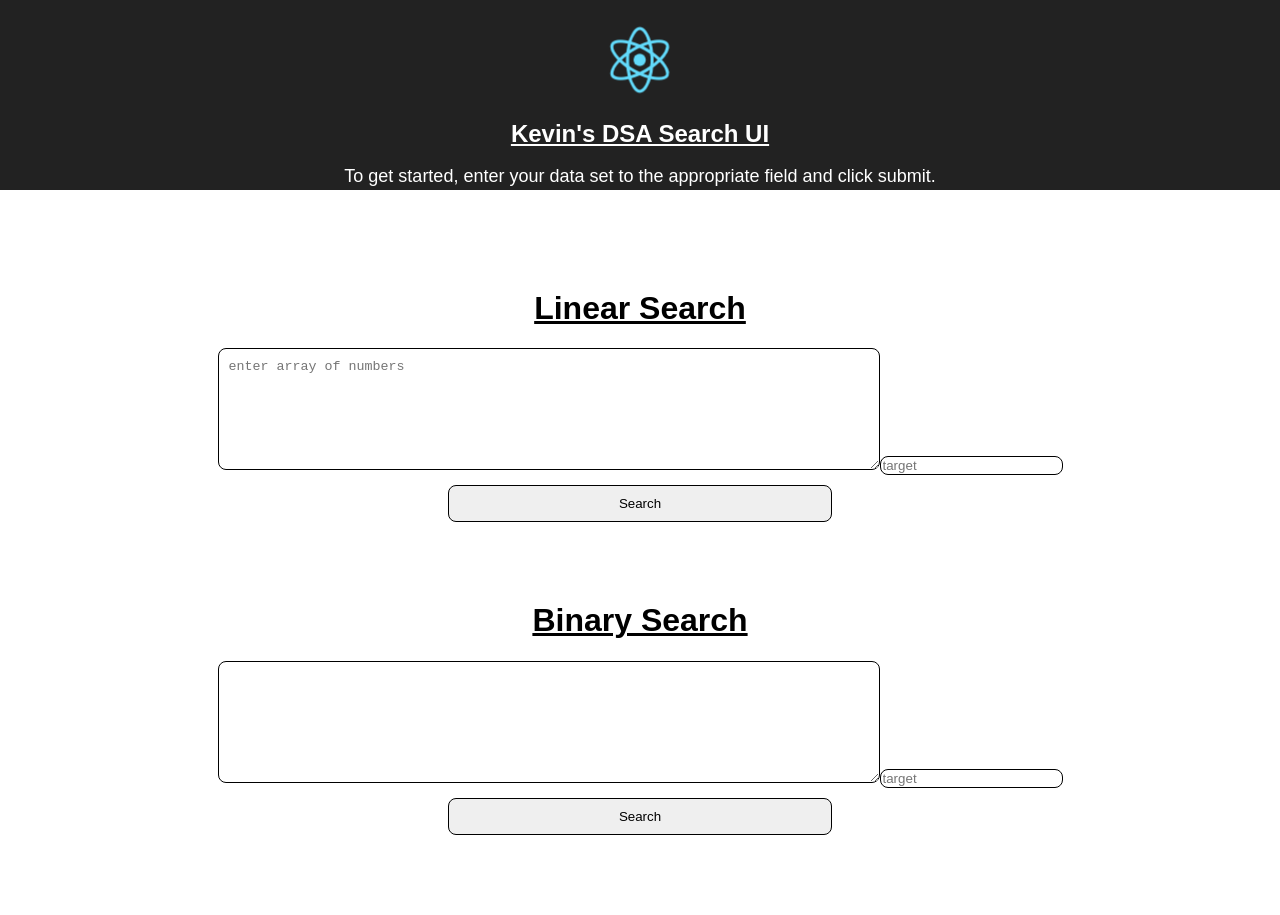
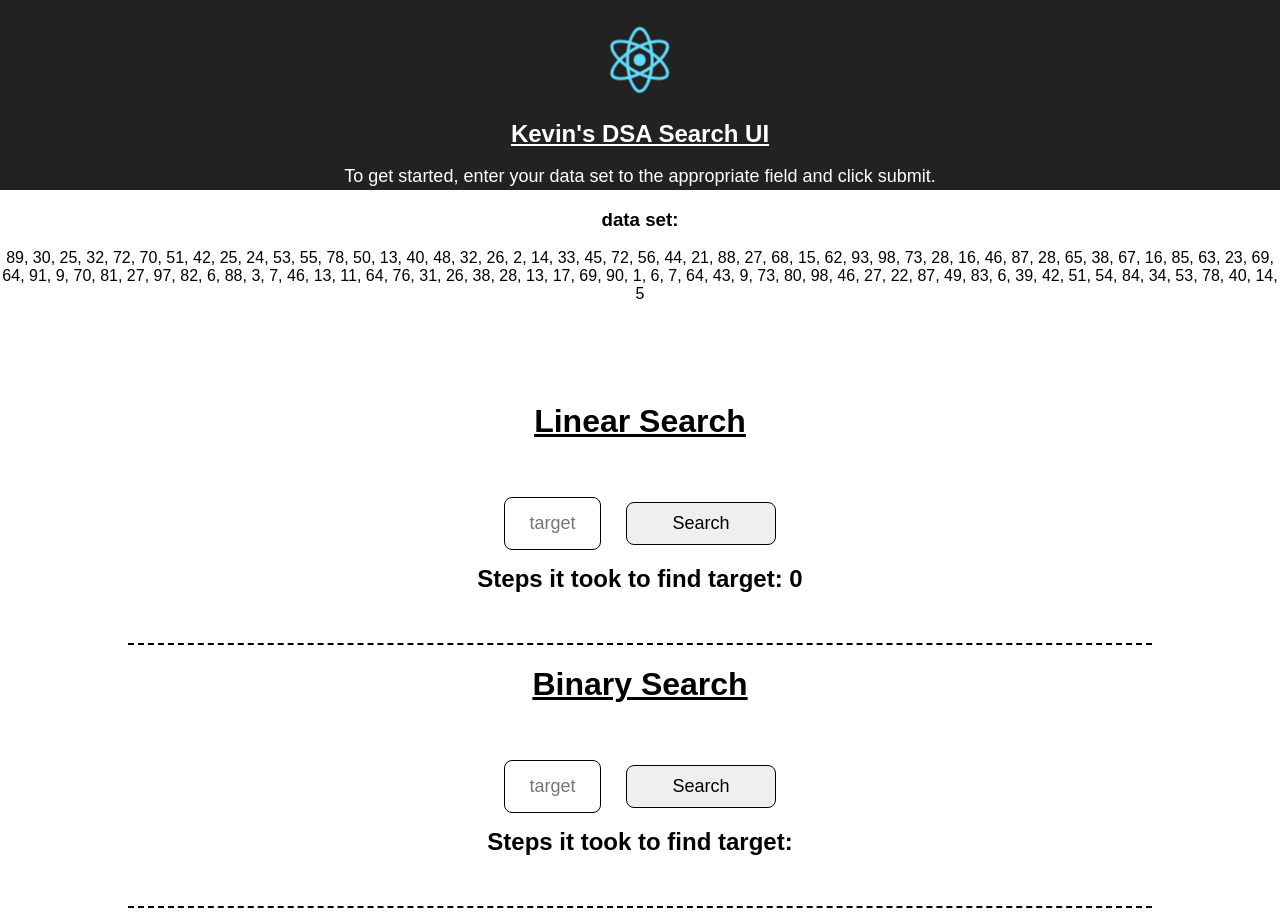
Before and after one commit to thinkful-ei19/kevin-DSA-Searching, a React (Create React App) app: page / in a window 1280 px wide. Built offline with nearby package versions, Linux system fonts and the light colour scheme.

Commit message:
linear search

```diff
--- a/public/index.html
+++ b/public/index.html
@@ -19,7 +19,7 @@
       work correctly both with client-side routing and a non-root public URL.
       Learn how to configure a non-root public URL by running `npm run build`.
     -->
-    <title>React App</title>
+    <title>DSA Search UI</title>
   </head>
   <body>
     <noscript>
--- a/src/App.css
+++ b/src/App.css
@@ -32,33 +32,52 @@
 }
 
 textarea {
-  width: 50%;
-  height: 100px;
+  width: 500px;
+  height: 75px;
   padding: 10px;
   border: 1px solid black;
   border-radius: 8px;
+  font-size: 18px;
+  text-align: center;
 }
 
 button {
-  display: block;
+  display: inline-block;
   margin: auto;
-  width: 30%;
+  width: 150px;
   padding: 10px;
   border: 1px solid black;
   border-radius: 8px;
   margin-top: 10px;
-  margin-bottom: 80px;
+  margin-bottom: 20px;
+  margin-top: 40px;
+  font-size: 18px;
+}
+
+input {
+  display: inline-block;
+  margin: auto;
+  width: 65px;
+  padding: 15px;
+  border: 1px solid black;
+  border-radius: 8px;
+  margin-top: 10px;
+  margin-right: 25px;
+  font-size: 18px;
+  text-align: center;
 }
 
 h1 {
   text-decoration: underline;
 }
 
+h2 {
+  padding-bottom: 50px;
+  border-bottom: 2px dashed black;
+  width: 80%;
+  margin: auto;
+}
+
 .search-container {
   margin-top: 100px;
 }
-
-input {
-  border: 1px solid black;
-  border-radius: 8px;
-}
--- a/src/App.js
+++ b/src/App.js
@@ -12,12 +12,16 @@ class App extends Component {
     binaryAnswer: 0,
   }
 
-  linearSearch(arr, target) {
-    for (let i = 0; i < arr.length; i++) {
-      if (i = target) {
+    data = [89, 30, 25, 32, 72, 70, 51, 42, 25, 24, 53, 55, 78, 50, 13, 40, 48, 32, 26, 2, 14, 33, 45, 72, 56, 44, 21, 88, 27, 68, 15, 62, 93, 98, 73, 28, 16, 46, 87, 28, 65, 38, 67, 16, 85, 63, 23, 69, 64, 91, 9, 70, 81, 27, 97, 82, 6, 88, 3, 7, 46, 13, 11, 64, 76, 31, 26, 38, 28, 13, 17, 69, 90, 1, 6, 7, 64, 43, 9, 73, 80, 98, 46, 27, 22, 87, 49, 83, 6, 39, 42, 51, 54, 84, 34, 53, 78, 40, 14, 5]
+
+    linearSearch(num) {
+      for (let i = 0; i < this.data.length; i++) {
+        if (this.data[i] === num) {
+          console.log(i + 1);
           this.setState({
-          linearAnswer: i,
+            linearAnswer: i + 1,
           })
+          break;
         }
       }
     }
@@ -26,13 +30,16 @@ class App extends Component {
 
     }
 
-  linearUpdate(event) {
-    event.preventDefault();
-    linearSearch(event.target.value, )
+    linearUpdate(e) {
+      e.preventDefault();
+      let inputData = parseInt(e.target.inputData.value, 10);
+      this.linearSearch(inputData)
     }
 
-  binaryUpdate(event) {
-    event.preventDefault();
+    binaryUpdate(e) {
+      e.preventDefault();
+      let inputData = parseInt(e.target.inputData.value, 10);
+      this.binarySearch(inputData)
     }
 
     render() {
@@ -40,12 +47,20 @@ class App extends Component {
         <div className="App">
           <Header />
           <div className="search-container">
-          <LinearSearch linearUpdate={this.linearUpdate} />
-          <BinarySearch binaryUpdate={this.binaryUpdate} />
+            <LinearSearch
+              linearUpdate={(e) => this.linearUpdate(e)}
+            />
+            <h2>Steps it took to find target: {this.state.linearAnswer}</h2>
+            <BinarySearch
+              binaryUpdate={(e) => this.binaryUpdate(e)}
+            />
+            <h2>Steps it took to find target: {this.state.binaryrAnswer}</h2>
           </div>
         </div>
       );
     }
   }
 
+
+
 export default App;
--- a/src/components/BinarySearch.js
+++ b/src/components/BinarySearch.js
@@ -2,10 +2,9 @@ import React from 'react';
 
 export default function BinarySearch(props) {
   return (
-    <form onSubmit={props.binaryUpdate}>
+    <form onSubmit={(e) => props.binaryUpdate(e)}>
       <h1>Binary Search</h1>
-      <textarea></textarea>
-      <input placeholder="target" />
+      <input placeholder="target" name="inputData" />
       <button type="submit">Search</button>
     </form>
   )
--- a/src/components/Header.js
+++ b/src/components/Header.js
@@ -11,6 +11,8 @@ export default function Header(props) {
         To get started, enter your data set to the appropriate field and click submit.
         </p>
       </header>
+      <h3>data set:</h3>
+        89, 30, 25, 32, 72, 70, 51, 42, 25, 24, 53, 55, 78, 50, 13, 40, 48, 32, 26, 2, 14, 33, 45, 72, 56, 44, 21, 88, 27, 68, 15, 62, 93, 98, 73, 28, 16, 46, 87, 28, 65, 38, 67, 16, 85, 63, 23, 69, 64, 91, 9, 70, 81, 27, 97, 82, 6, 88, 3, 7, 46, 13, 11, 64, 76, 31, 26, 38, 28, 13, 17, 69, 90, 1, 6, 7, 64, 43, 9, 73, 80, 98, 46, 27, 22, 87, 49, 83, 6, 39, 42, 51, 54, 84, 34, 53, 78, 40, 14, 5
     </div>
   )
 }
--- a/src/components/LinearSearch.js
+++ b/src/components/LinearSearch.js
@@ -2,10 +2,9 @@ import React from 'react';
 
 export default function LinearSearch(props) {
   return (
-    <form onSubmit={props.linearUpdate}>
+    <form onSubmit={(e) => props.linearUpdate(e)}>
       <h1>Linear Search</h1>
-      <textarea placeholder="enter array of numbers"></textarea>
-      <input placeholder="target" />
+      <input placeholder="target" name="inputData" />
       <button type="submit">Search</button>
     </form>
   )
```
Lines whose indentation alone changed are shown as unchanged.
